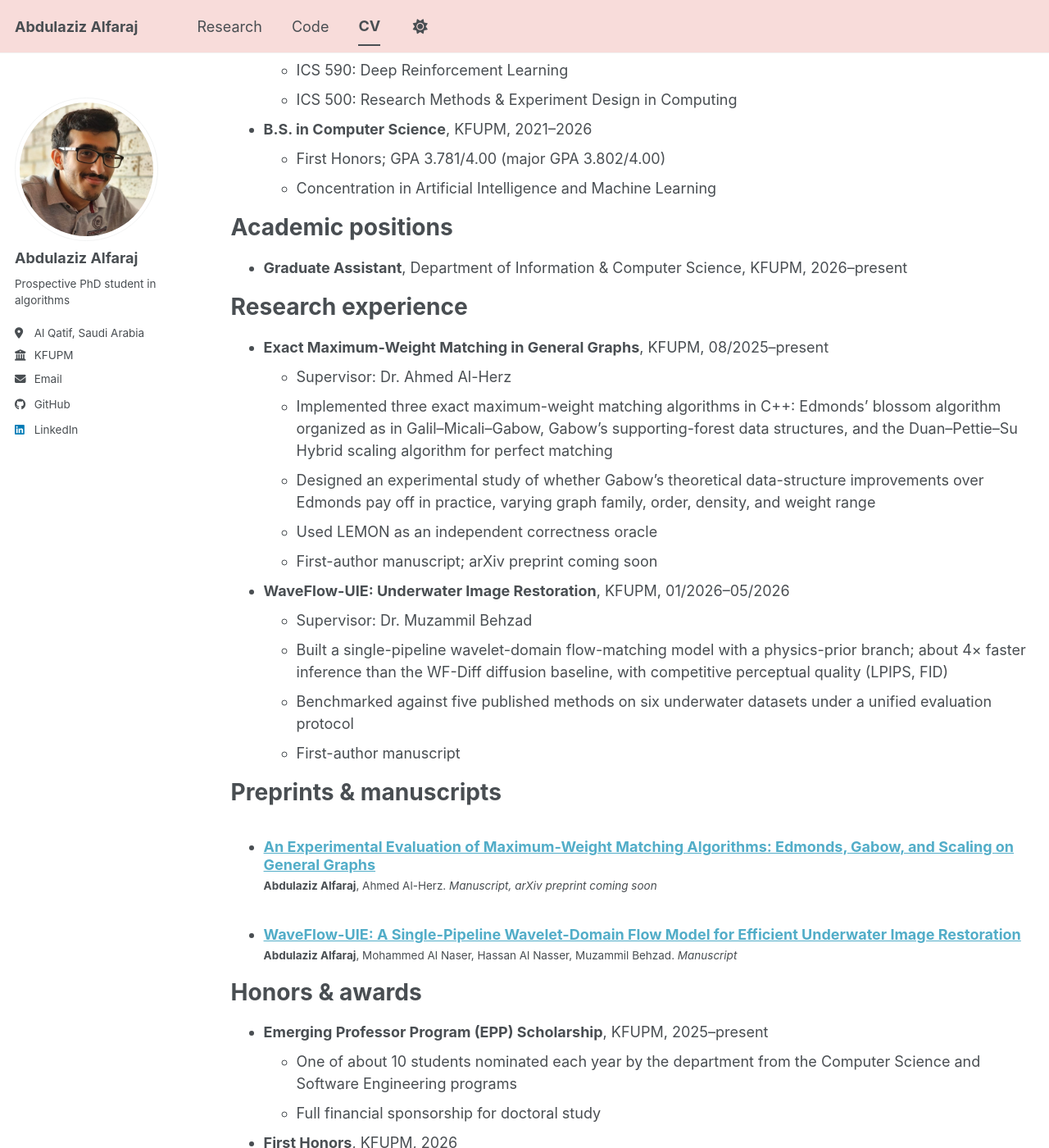
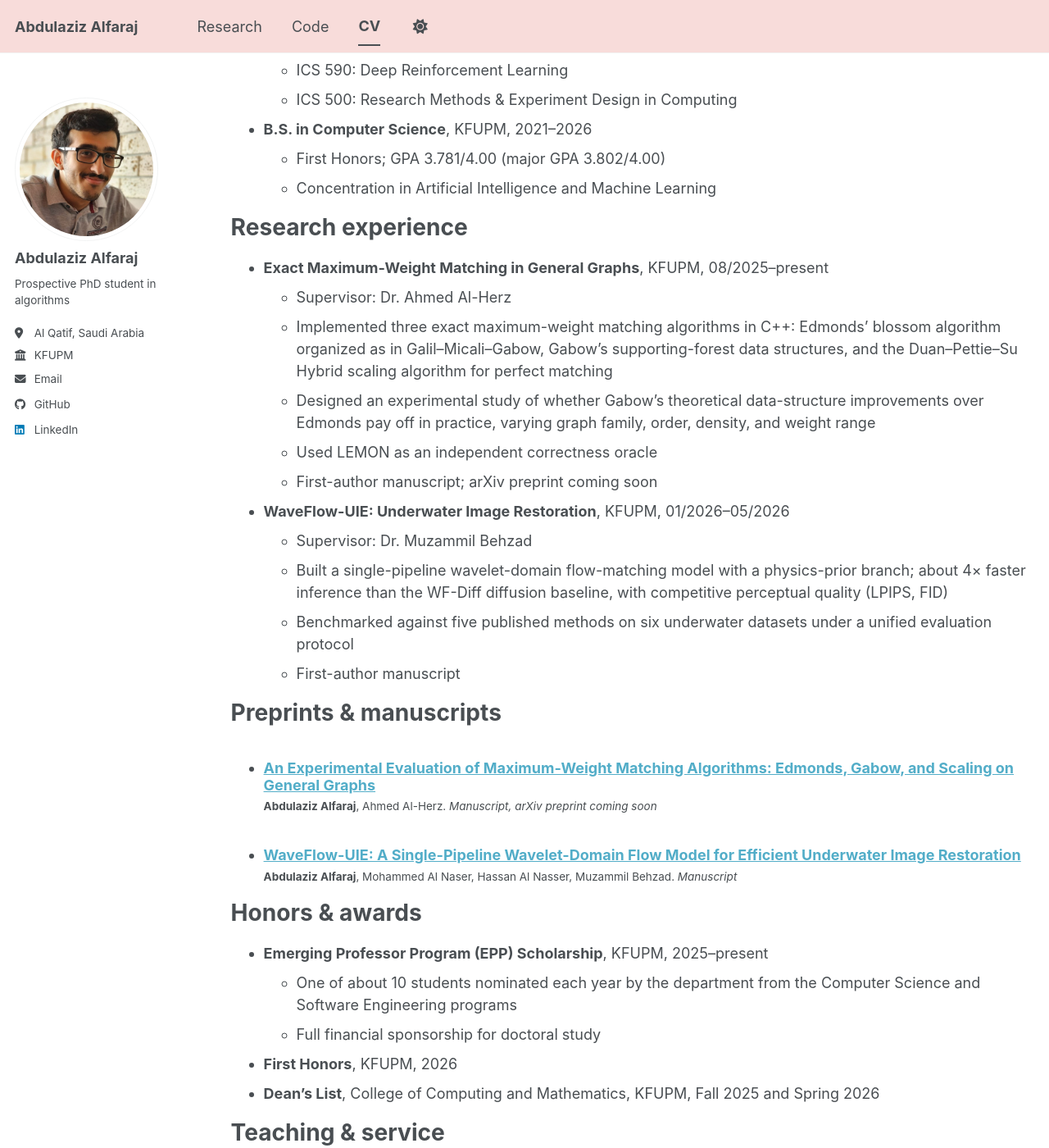
Before and after one commit to AzizFaraj/AzizFaraj.github.io, a Jekyll site: the page built from _pages/cv.md, in a window 1280 px wide and 1400 px high, scrolled down 231 px. Shown: the whole window at 82% size. Built offline with Jekyll 4.4.1, drawn with Linux system fonts in a browser that asks for light colours; a style sheet for code colours, icons or effects is not loaded.

Commit message:
Add Dean's List and remove graduate assistant role

```diff
--- a/_pages/cv.md
+++ b/_pages/cv.md
@@ -22,10 +22,6 @@ Education
 * **B.S. in Computer Science**, KFUPM, 2021–2026
   * First Honors; GPA 3.781/4.00 (major GPA 3.802/4.00)
   * Concentration in Artificial Intelligence and Machine Learning
-
-Academic positions
-======
-* **Graduate Assistant**, Department of Information & Computer Science, KFUPM, 2026–present
 
 Research experience
 ======
@@ -54,6 +50,7 @@ Honors & awards
   * One of about 10 students nominated each year by the department from the Computer Science and Software Engineering programs
   * Full financial sponsorship for doctoral study
 * **First Honors**, KFUPM, 2026
+* **Dean's List**, College of Computing and Mathematics, KFUPM, Fall 2025 and Spring 2026
 
 Teaching & service
 ======
```
Also changed, not shown: _pages/about.md (+1 -1 lines).
